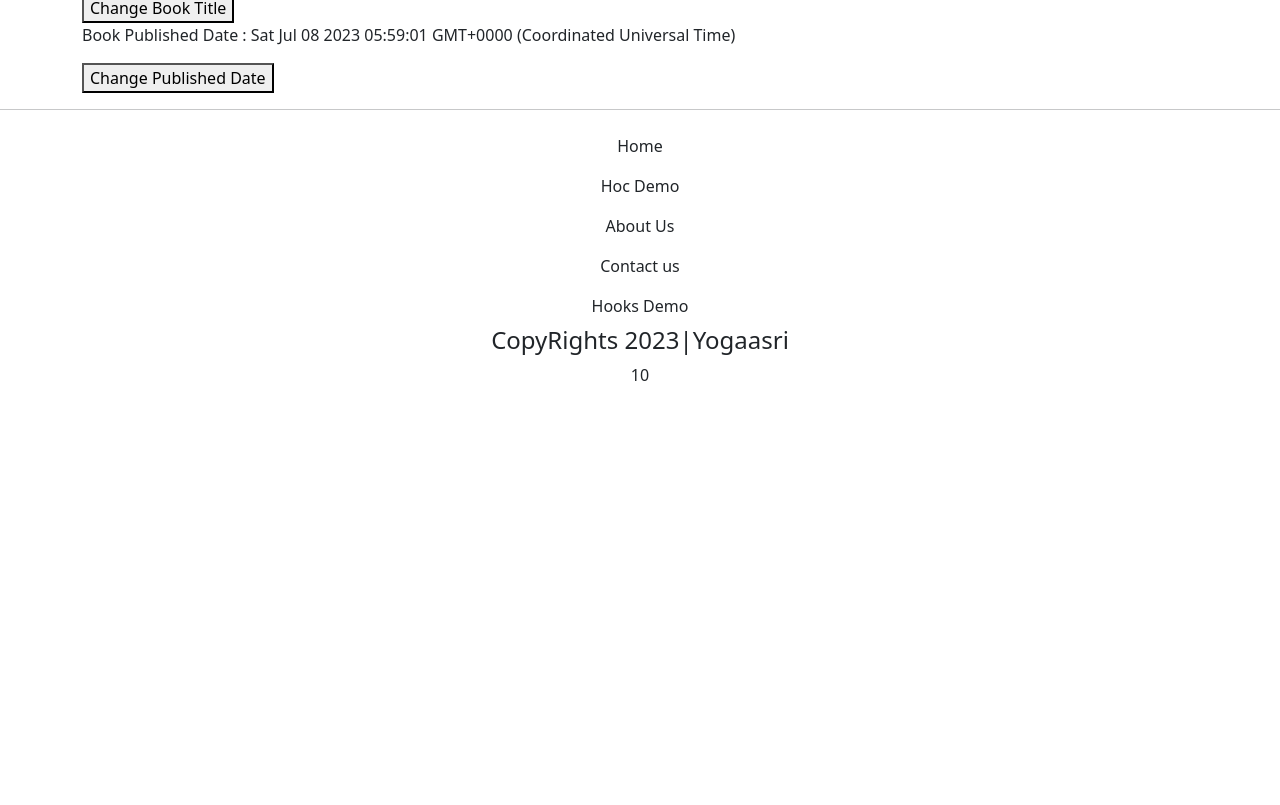
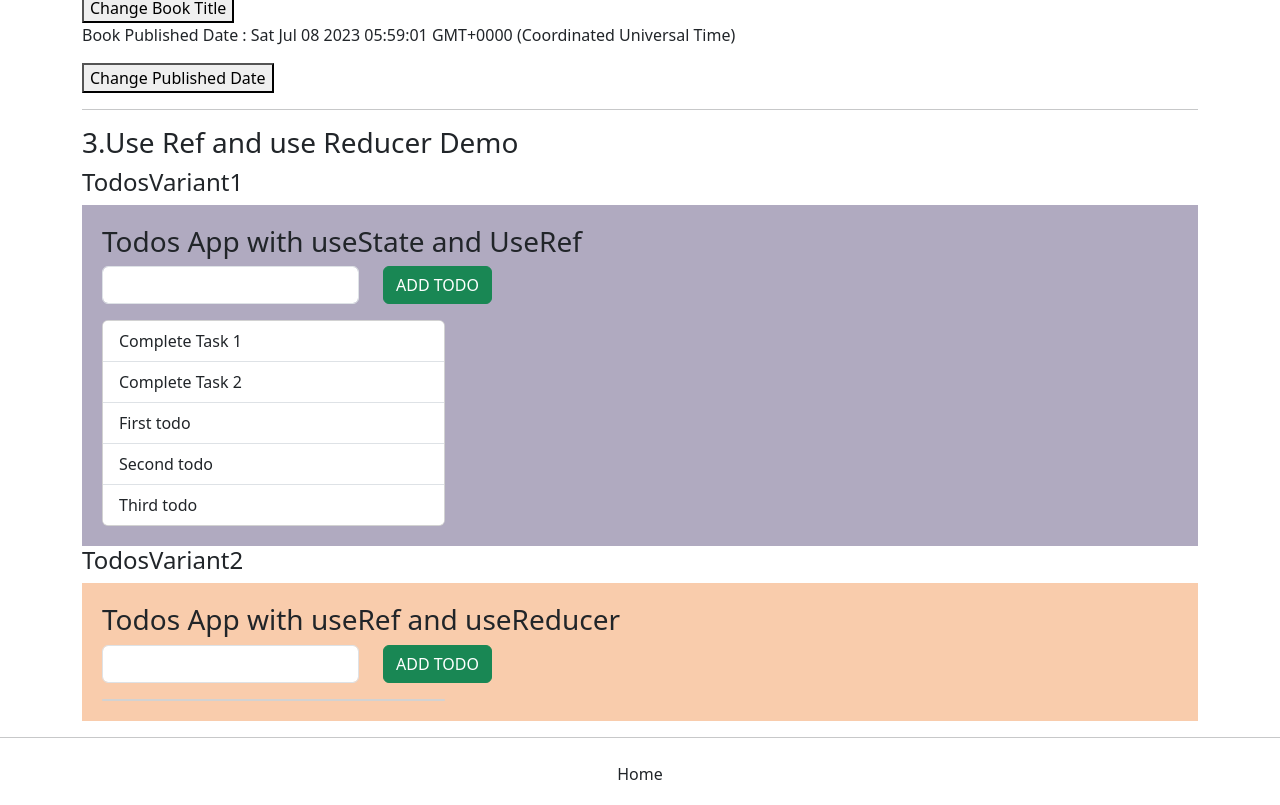
Before and after one commit to Yogaasrit/Netflix-app-plux, a React (Create React App) app: page /hooks-demo in a window 1280 px wide. Shown: the part 575-1380 px from the top of the page. Before the commit the page ends 978 px from the top, so only its background shows below. Built offline with nearby package versions, Linux system fonts and the light colour scheme.

Commit message:
Added Todos App

```diff
--- a/src/Components/Header/Header.js
+++ b/src/Components/Header/Header.js
@@ -8,7 +8,7 @@ function Header () {
         <nav className="navbar navbar-expand-md fixed-top" style={{ backgroundColor: '#F07A91' }}>
           <div className="container-fluid">
             <Link className="navbar-brand" to="/">
-              <h2>NetflexPlus App</h2>
+              <h2>Netflix App</h2>
             </Link>
             <button
               className="navbar-toggler"
--- a/src/Pages/HooksDemoPage/HooksDemoPage.js
+++ b/src/Pages/HooksDemoPage/HooksDemoPage.js
@@ -2,6 +2,8 @@ import React from 'react'
 import { Helmet } from 'react-helmet'
 import Blog from './Blog/Blog'
 import MyAccount from './MyAccount/MyAccount'
+import TodosVarient1 from './TodosVarient1/TodosVarient1'
+import TodosVarient2 from './TodosVarient2/TodosVarient2'
 
 const HooksDemoPage = () => {
   return (
@@ -18,6 +20,12 @@ const HooksDemoPage = () => {
       <hr/>
       <h3>2.Use Effect Demo</h3>
       <Blog/>
+      <hr/>
+      <h3>3.Use Ref and use Reducer Demo</h3>
+      <h4>TodosVariant1</h4>
+      <TodosVarient1/>
+      <h4>TodosVariant2</h4>
+      <TodosVarient2/>
     </div>
   )
 }
--- /dev/null
+++ b/src/Pages/HooksDemoPage/TodosVarient1/TodosVarient1.js
@@ -0,0 +1,65 @@
+import React, { useRef, useState } from 'react';
+
+const TodosVariant1 = () => {
+  const todoInput = useRef('');
+  // create a ref for the input field to capture the entered input in a fn comp
+  const [todoList, setTodoList] = useState([
+    {
+      id: 1,
+      title: 'Complete Task 1'
+    },
+    {
+      id: 2,
+      title: 'Complete Task 2'
+    }
+  ]);
+  const handleAddTodo = () => {
+    setTodoList([
+      ...todoList,
+      {
+        id: todoList.length + 1,
+        title: todoInput.current.value
+      }
+    ]);
+  };
+  return (
+    <>
+      <div style={{ backgroundColor: '#b0aac0', padding: '20px' }}>
+        <h3>Todos App with useState and UseRef</h3>
+
+        <div className="row">
+          <div className="col-auto">
+            <input type="text" className="form-control" ref={todoInput}/>
+            {/* Uncontrolled Component -- where form data is handled by the DOM itself. */}
+          </div>
+          <div className="col-auto">
+            <button className="btn btn-success" onClick={handleAddTodo} >
+              ADD TODO
+            </button>
+          </div>
+        </div>
+
+        <div className="row mt-3">
+          <div className="col-md-4">
+            <div className="card">
+              <ul className="list-group list-group-flush">
+                {todoList.map((todo) => {
+                  return (
+                    <li className="list-group-item" key={todo.id}>
+                      {todo.title}
+                    </li>
+                  );
+                })}
+                <li className="list-group-item">First todo</li>
+                <li className="list-group-item">Second todo</li>
+                <li className="list-group-item">Third todo</li>
+              </ul>
+            </div>
+          </div>
+        </div>
+      </div>
+    </>
+  );
+};
+
+export default TodosVariant1;
--- /dev/null
+++ b/src/Pages/HooksDemoPage/TodosVarient2/TodosVarient2.js
@@ -0,0 +1,65 @@
+import React, { useRef, useReducer, useEffect } from 'react';
+import todoReducer from '../../../Reducer/TodoReducer/todoReducer';
+
+const TodosVariant2 = () => {
+  const todoInput = useRef('');
+
+  const [todoList, todoDispatch] = useReducer(todoReducer);
+  console.log(todoList);
+  console.log(todoDispatch);
+
+  const handleAddTodo = () => {
+    console.log(todoInput.current.value);
+    todoDispatch({
+      type: 'Add-Todos',
+      payload: {
+        id: Math.floor(Math.random() * 1000),
+        title: todoInput.current.value,
+        isCompleted: false
+      }
+    });
+  };
+
+  useEffect(() => {
+    todoDispatch({
+      type: 'List-Todo'
+    });
+  }, []);
+  return (
+    <div style={{ backgroundColor: '#f9ccac', padding: '20px' }}>
+      <h3>Todos App with useRef and useReducer</h3>
+
+      <div className="row">
+        <div className="col-auto">
+          <input type="text" className="form-control" ref={todoInput} />
+        </div>
+        <div className="col-auto">
+          <button className="btn btn-success" onClick={handleAddTodo}>
+            ADD TODO
+          </button>
+        </div>
+      </div>
+
+      <div className="row mt-3">
+        <div className="col-md-4">
+          <div className="card">
+            <ul className="list-group list-group-flush">
+              {todoList?.map((todo) => {
+                return (
+                  <li key={todo.id} className="list-group-item">
+                    {todo.title}
+                  </li>
+                );
+              })}
+              {/* <li className="list-group-item">first todo</li>
+              <li className="list-group-item">second todo</li>
+              <li className="list-group-item">third todo</li> */}
+            </ul>
+          </div>
+        </div>
+      </div>
+    </div>
+  );
+};
+
+export default TodosVariant2;
--- /dev/null
+++ b/src/Reducer/TodoReducer/todoReducer.js
@@ -0,0 +1,11 @@
+const todoReducer = (state = [], action) => {
+  switch (action.type) {
+  case 'Add-Todos':
+    return [...state, action.payload];
+  case 'List-Todos':
+    return state;
+  default :
+    return state;
+  }
+};
+export default todoReducer;
```
